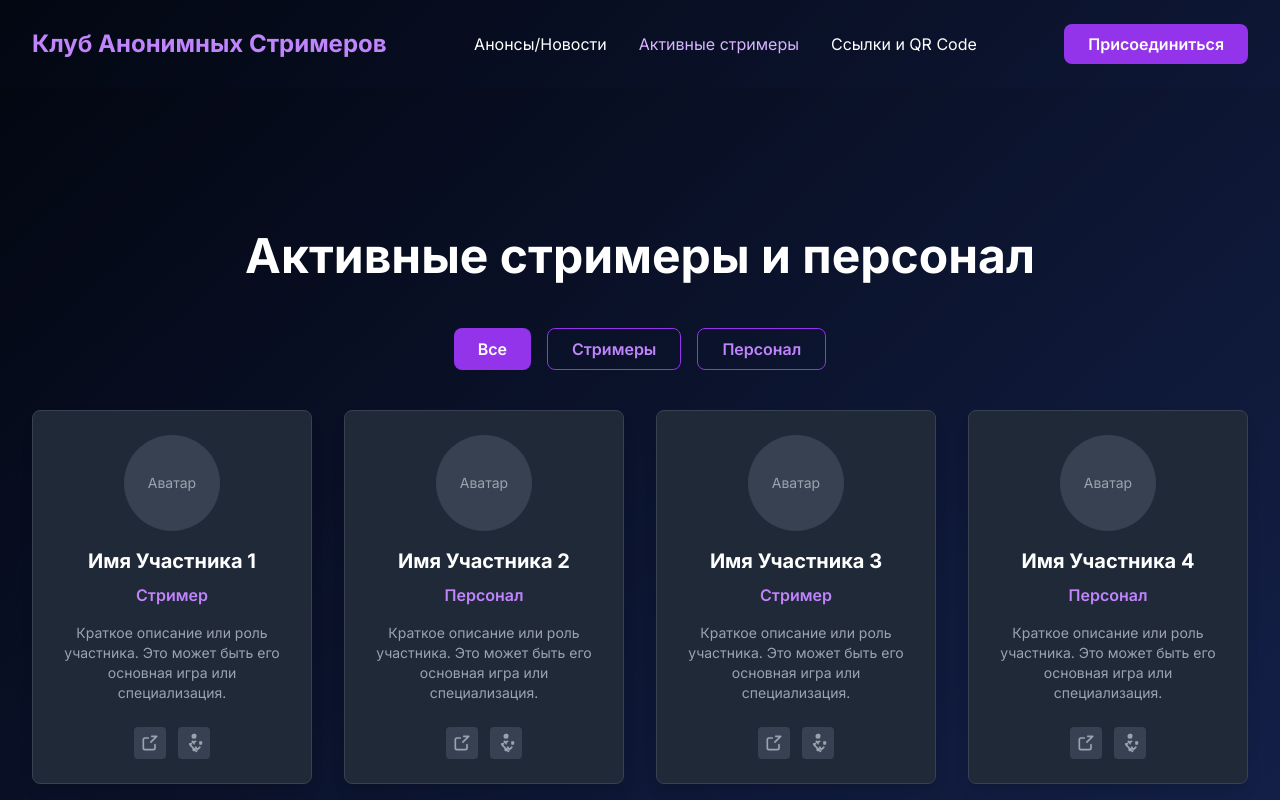
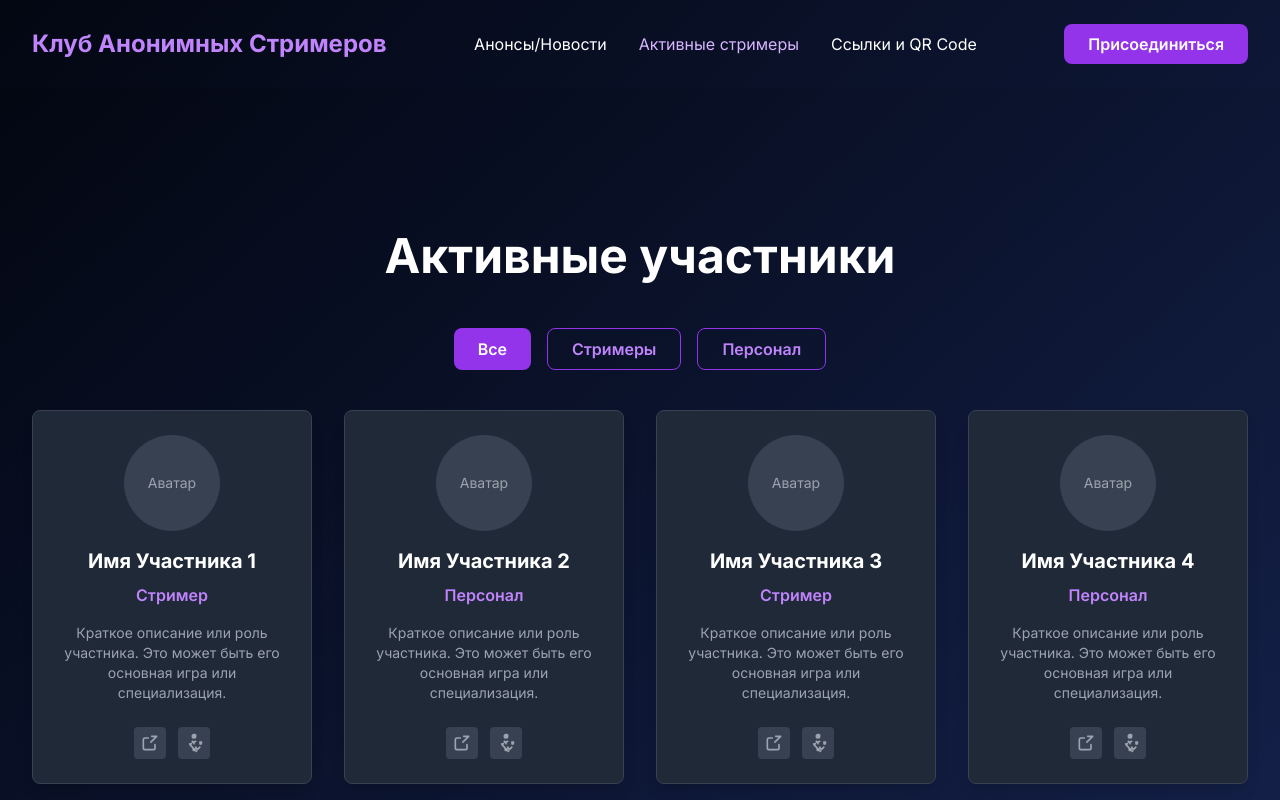
Before and after one commit to CRYTEAM-RU/club, a Next.js app: page /streamers in a window 1280 px wide. Shown: the top 800 px of the page. Built offline with nearby package versions, Linux system fonts and the light colour scheme.

Commit message:
Update page.js

```diff
--- a/app/streamers/page.js
+++ b/app/streamers/page.js
@@ -9,7 +9,7 @@ export default function Streamers() {
       {/* TODO: Интегрировать шапку и футер через Layout или компоненты */}
 
       <section className="container mx-auto px-8 py-16 animate-fadeIn">
-        <h1 className="text-4xl lg:text-5xl font-bold mb-12 text-center">Активные стримеры и персонал</h1>
+        <h1 className="text-4xl lg:text-5xl font-bold mb-12 text-center">Активные участники</h1>
 
         {/* TODO: Реализовать фильтрацию/поиск */}
         <div className="mb-10 flex justify-center space-x-4 animate-slideUp animate-delay-100">
```
